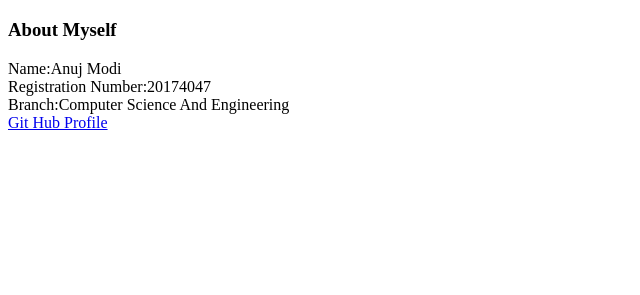
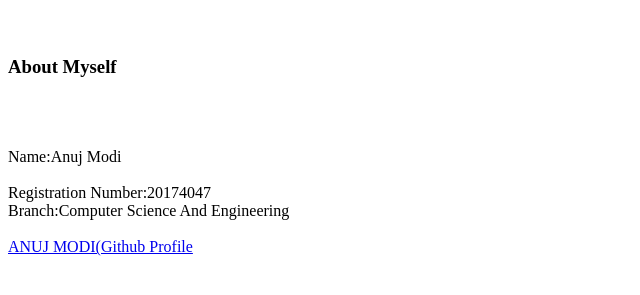
Before and after one commit to descifrado/descifrado.github.io, a plain HTML site: page index.html in a window 1280 px wide. Shown: the part 61-356 px from the top of the page, without its empty margins (0-640 px from the left). Drawn offline with Linux system fonts and the light colour scheme.

Commit message:
Update index.html

```diff
--- a/index.html
+++ b/index.html
@@ -4,11 +4,11 @@
 		<title>Git Assingnment Class 1</title>
 	</head>
 	<body>
-		<h1>This Is The First Assignment On Git</h1>
-		<h3>About Myself</h3>
-		<p>Name:Anuj Modi<br>
+		<h1>This Is The First Assignment On Git</h1><br>
+		<h3>About Myself</h3><br><br>
+		<p>Name:Anuj Modi<br><br>
 		   Registration Number:20174047<br>
-		   Branch:Computer Science And Engineering<br>
-		<a href="https://github.com/descifrado">Git Hub Profile</a>
+		   Branch:Computer Science And Engineering<br><br>
+		<a href="https://github.com/descifrado">ANUJ MODI(Github Profile</a>
 	</body>
 </html>
```
